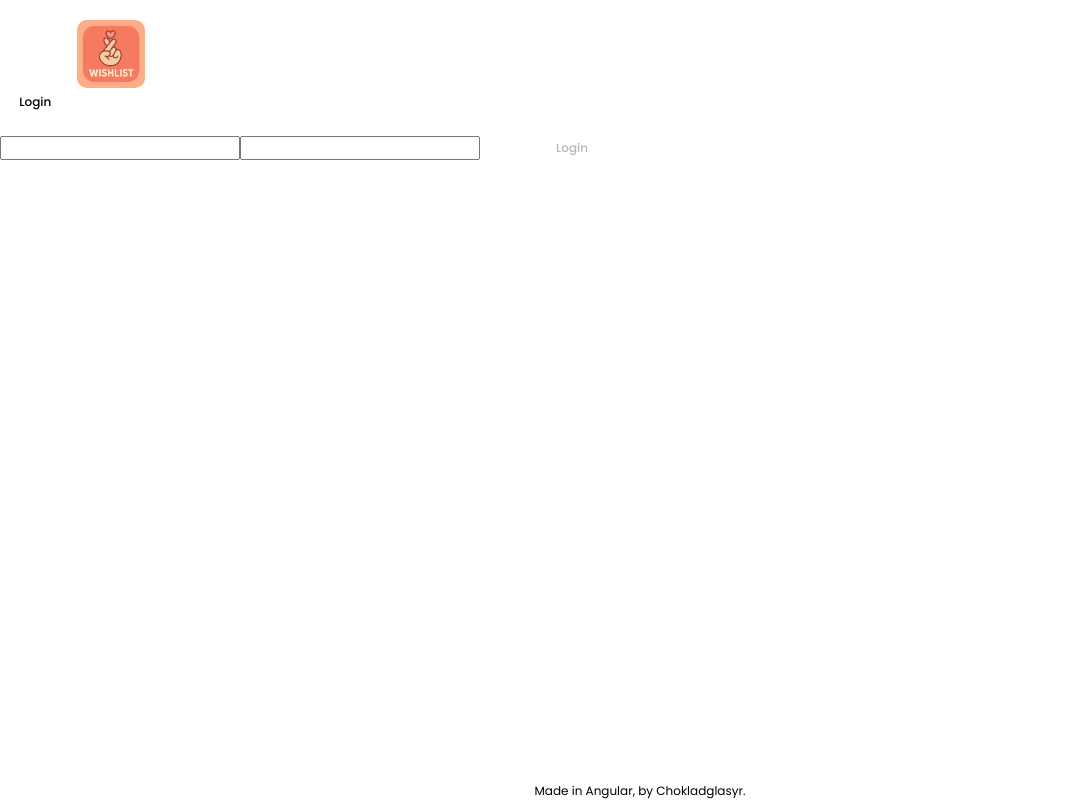
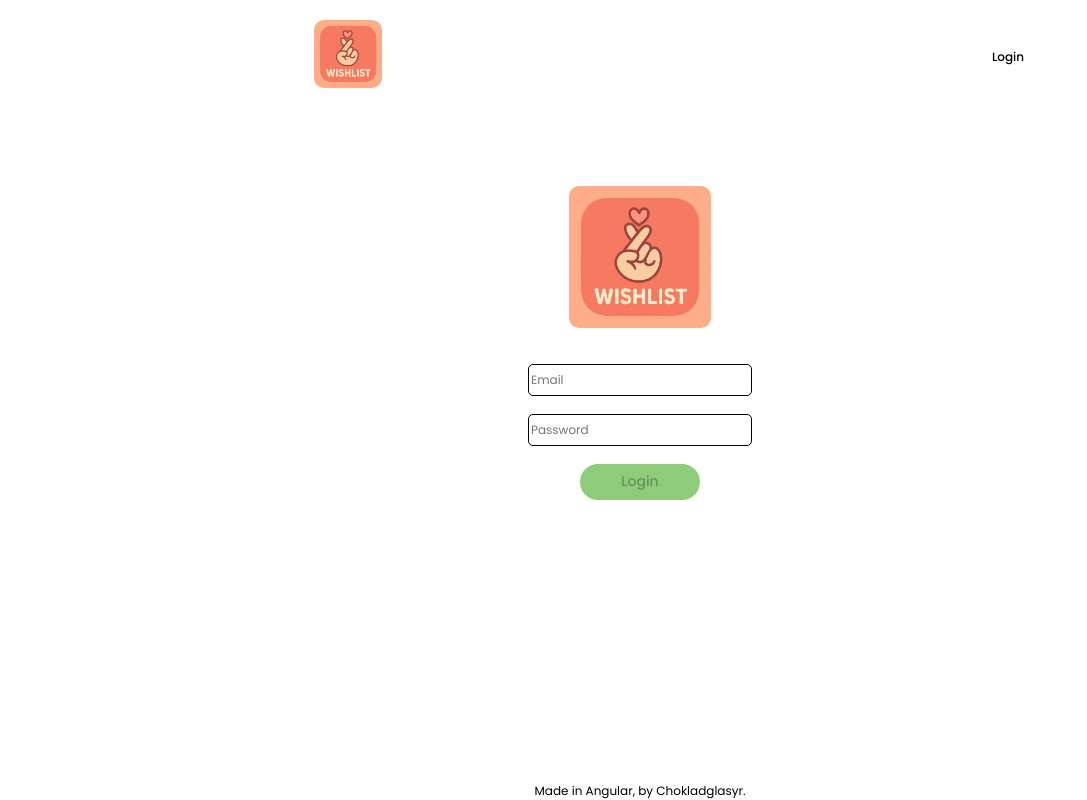
Before and after one commit to chas-academy/u08-angular-frontend-Chokladglasyr, an Angular app in the folder frontend/: page /login in a window 1280 px wide. Shown: the whole page, without its empty margins (0-1087 px from the left). Built offline with nearby package versions, Linux system fonts and the light colour scheme.

Commit message:
feat: added styling to login

```diff
--- a/frontend/src/app/components/lists/lists.component.html
+++ b/frontend/src/app/components/lists/lists.component.html
@@ -20,6 +20,10 @@
             </p>
         }
         </a>
+        <div>
+          <button type="submit" class="btn" id="edit-list">Edit</button>
+          <button type="submit" class="btn" id="delete-list">Delete</button>
+        </div>
       </div>
       }
     </article>
--- a/frontend/src/app/components/login/login.component.css
+++ b/frontend/src/app/components/login/login.component.css
@@ -0,0 +1,29 @@
+#logo {
+    width: 142px;
+}
+button {
+    display: flex;
+    width: 120px;
+    height: 36px;
+    border-radius: 20px;
+    border: none;
+    background-color: #8ECC7B;
+    justify-content: center;
+    align-items: center;
+    font-size: 14px;
+}
+form {
+    display: flex;
+    flex-direction: column;
+    width: 224px;
+    gap: 1.5rem;
+    align-items: center;
+}
+main {
+    height: 70vh;
+    display: flex;
+    flex-direction: column;
+    align-items: center;
+    justify-content: center;
+    gap: 89px;
+}
--- a/frontend/src/app/components/login/login.component.html
+++ b/frontend/src/app/components/login/login.component.html
@@ -1,5 +1,10 @@
+<main>
+    <button type="submit" onclick="location.href='./index.html'">
+        <img title="Go to homepage" id="logo" src="wishlist.logo.png" alt="square logo, fingers crossed">
+    </button>
 <form [formGroup]="loginForm" (ngSubmit)="onSubmit()" class="new-list">
-    <input type="email" formControlName="email" class="input-fields">
-    <input type="password" formControlName="password" class="input-fields">
+    <input type="email" formControlName="email" class="input-fields" placeholder="Email">
+    <input type="password" formControlName="password" class="input-fields" placeholder="Password">
     <button type="submit" [disabled]="loginForm.invalid">Login</button>
     </form>
+</main>
--- a/frontend/src/app/components/nav/nav.component.css
+++ b/frontend/src/app/components/nav/nav.component.css
@@ -2,9 +2,18 @@ img {
     width: 68px;
     border-radius: 10px;
 }
-header {
+nav {
     display: flex;
     justify-content: space-between;
     align-items: center;
-    margin: 1.6rem;
 }
+header {
+    margin: 1.6rem auto;
+    width: 60vw;
+}
+button {
+    height: auto;
+}
+#edit-gear {
+    width: 42px;
+}
--- a/frontend/src/app/components/nav/nav.component.html
+++ b/frontend/src/app/components/nav/nav.component.html
@@ -5,7 +5,7 @@
         </button>
         @if(token){
             <div id="logout">
-                <a routerLink="/edit-user">Edit</a>
+                <a routerLink="/edit-user"><img id="edit-gear" src="edit.png" alt="black gear" title="Edit profile"></a>
             </div>
         } @else {
             <div id="login">
--- a/frontend/src/app/components/nav/nav.component.ts
+++ b/frontend/src/app/components/nav/nav.component.ts
@@ -13,6 +13,6 @@ export class NavComponent {
   token!: string | null;
   constructor(private tokenService: TokenService){
     this.token = this.tokenService.getToken();
+    // console.log(this.token)
   }
-
 }
--- a/frontend/src/styles.css
+++ b/frontend/src/styles.css
@@ -50,3 +50,9 @@ img {
     align-items: center;
     border: none;
 }
+.input-fields {
+    border-radius: 5px;
+    border: solid black 1px;
+    width: 224px;
+    height: 32px;
+}
```
Also changed, not shown: frontend/public/edit.png (renamed from frontend/src/app/assets/edit.png).
